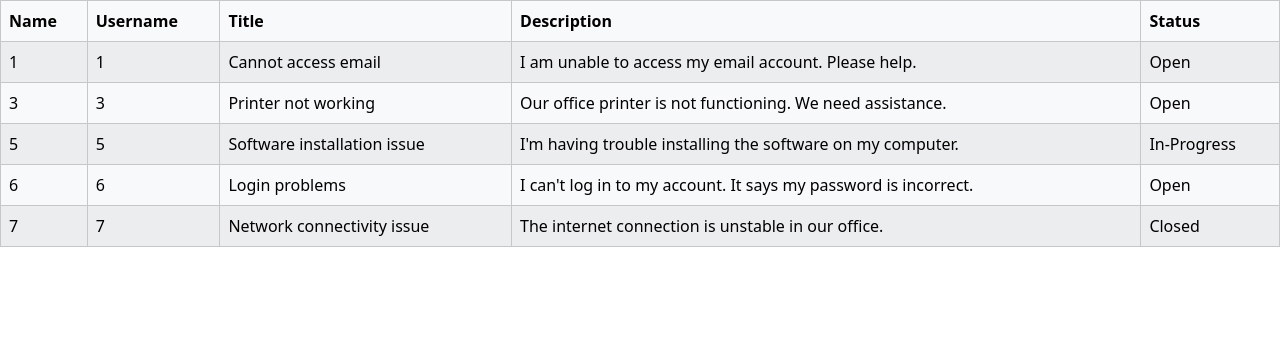
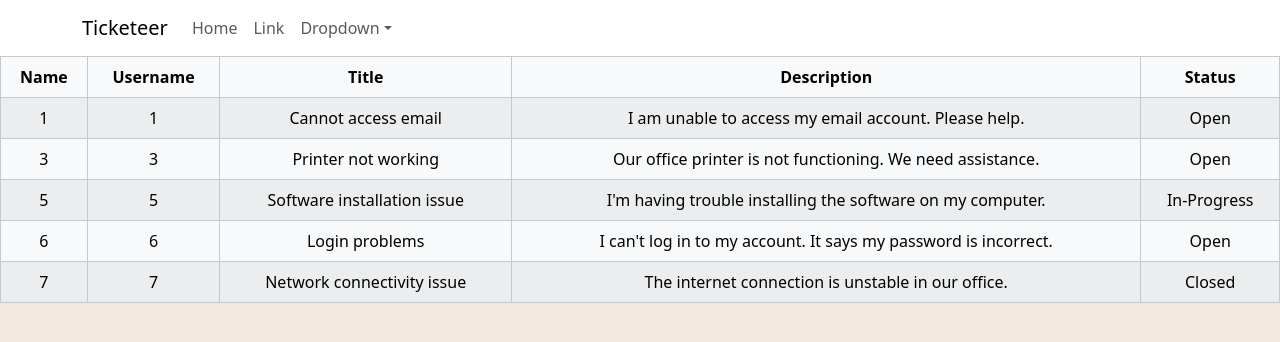
Before and after one commit to DeveloperCaleb/Ticketeer, a React (Create React App) app in the folder front_end/: page /home in a window 1280 px wide. Shown: the top 342 px of the page. Built offline with nearby package versions, Linux system fonts and the light colour scheme.

Commit message:
Fixed CSS for Register and created CSS for Home.

```diff
--- /dev/null
+++ b/front_end/src/Dashboard/Home.css
@@ -0,0 +1,8 @@
+.Home {
+  text-align: center;
+  display: flex;
+  min-height: 100vh;
+  align-items: flex-start;
+  justify-content: center;
+  background: #f2e8df;
+}
--- a/front_end/src/Dashboard/Home.js
+++ b/front_end/src/Dashboard/Home.js
@@ -1,11 +1,15 @@
 import React from "react";
 import TicketList from "./Tickets/TicketList";
 import TopNavBar from "../TopNavBar";
+import "./Home.css";
 
 function Home(props) {
   return (
     <div>
-      <TicketList />
+      <TopNavBar />
+      <div className="Home">
+        <TicketList />
+      </div>
     </div>
   );
 }
--- a/front_end/src/Login/Register.css
+++ b/front_end/src/Login/Register.css
@@ -1,3 +1,12 @@
+.Register {
+  text-align: center;
+  display: flex;
+  min-height: 100vh;
+  align-items: center;
+  justify-content: center;
+  background: #f2e8df;
+}
+
 .auth-form-container .register-form-container {
   display: flex;
   flex-direction: column;
--- a/front_end/src/Login/Register.js
+++ b/front_end/src/Login/Register.js
@@ -25,6 +25,7 @@ function Register(props) {
   };
 
   return (
+    <div className="Register">
       <div className="register-form-container">
         <h2>Register</h2>
         <form className="register-form" onSubmit={handleSubmit}>
@@ -77,7 +78,10 @@ function Register(props) {
             Register
           </button>
         </form>
-      <button className="link-btn">Already have an account? Login here.</button>
+        <button className="link-btn">
+          Already have an account? Login here.
+        </button>
+      </div>
     </div>
   );
 }
```
Lines whose indentation alone changed are shown as unchanged.
